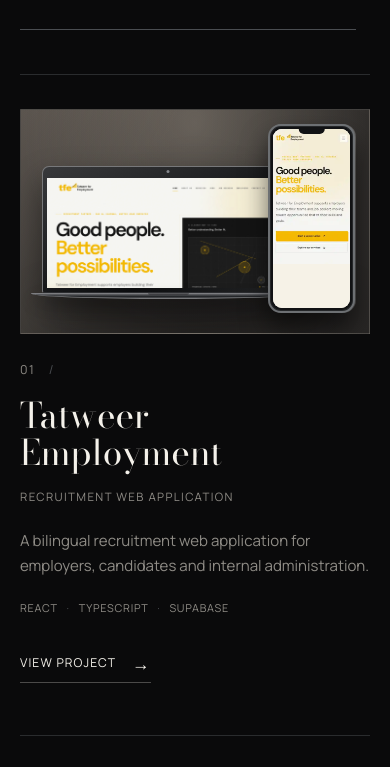
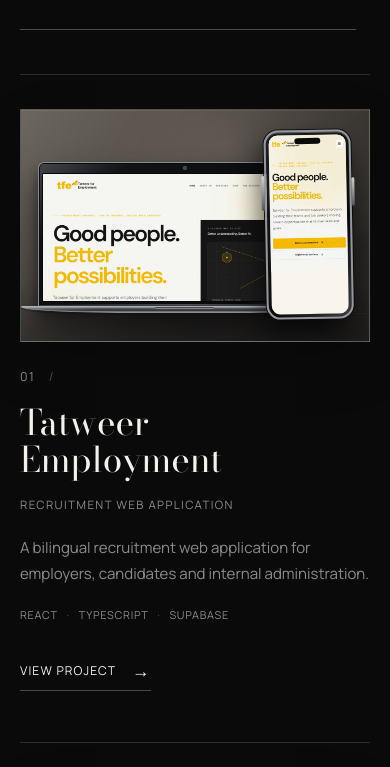
Before and after one commit to amerqussad2-ai/amer-kussad-portfolio, a Next.js app: page / in a window 390 px wide. Shown: the part 1133-1900 px from the top of the page. Built offline with nearby package versions, Linux system fonts and the light colour scheme.

Commit message:
Polish premium hardware mockups with realistic aluminum laptop and glass phone frames

```diff
--- a/src/components/Work.module.css
+++ b/src/components/Work.module.css
@@ -325,8 +325,8 @@
   }
 }
 
-/* Genuine project screenshots inside responsive laptop / phone hardware.
-   The editorial alternating rows above remain unchanged. */
+/* Premium device presentation — true responsive hardware framing.
+   The genuine desktop/mobile screenshots are untouched. */
 .projectTitleLink {
   color: inherit;
   text-decoration: none;
@@ -348,42 +348,102 @@
 
 .deviceStage {
   position: relative;
+  isolation: isolate;
   width: 100%;
-  padding: 0 8% 5.5% 0;
+  aspect-ratio: 1.78 / 1;
+  overflow: hidden;
+  border: 1px solid rgba(216, 207, 196, 0.2);
+  background:
+    radial-gradient(ellipse 73% 69% at 58% 15%, rgba(226, 207, 185, 0.24), transparent 85%),
+    linear-gradient(125deg, #55504a 0%, #3a3734 49%, #292725 100%);
+  box-shadow:
+    inset 0 1px rgba(245, 233, 219, 0.08),
+    0 22px 50px rgba(0, 0, 0, 0.16);
 }
 
+.deviceStage::before {
+  content: "";
+  position: absolute;
+  inset: 0;
+  z-index: -1;
+  pointer-events: none;
+  background:
+    linear-gradient(117deg, rgba(255, 248, 237, 0.13) 0%, transparent 26%, rgba(0, 0, 0, 0.10) 75%),
+    radial-gradient(ellipse 67% 23% at 48% 90%, rgba(5, 5, 7, 0.45), transparent 100%);
+}
+
+.deviceStage::after {
+  content: "";
+  position: absolute;
+  z-index: -1;
+  left: -5%;
+  right: -5%;
+  bottom: 0;
+  height: 12%;
+  pointer-events: none;
+  background: linear-gradient(180deg, rgba(104, 95, 84, 0.02), rgba(14, 13, 13, 0.18));
+  border-top: 1px solid rgba(224, 206, 182, 0.05);
+}
+
+/* Laptop: raised display, camera, metallic chin and tapering machined base. */
 .laptopFrame {
-  position: relative;
-  width: 98%;
+  position: absolute;
+  z-index: 2;
+  left: 7.3%;
+  bottom: 9%;
+  width: 78%;
+  margin: 0;
   transform: translateY(0);
-  transition: transform 420ms cubic-bezier(0.2, 0.75, 0.25, 1);
+  transform-origin: bottom center;
+  filter: drop-shadow(0 19px 14px rgba(0, 0, 0, 0.35));
+  transition: transform 430ms cubic-bezier(0.22, 0.75, 0.3, 1), filter 430ms ease;
 }
 
 .laptopLid {
   position: relative;
-  padding: clamp(5px, 0.65vw, 9px);
-  padding-top: clamp(11px, 1vw, 15px);
-  border: 1px solid #64676c;
-  border-radius: clamp(6px, 0.95vw, 13px) clamp(6px, 0.95vw, 13px) 3px 3px;
-  background: linear-gradient(150deg, #292a2d, #0c0d0e 75%);
-  box-shadow: 0 16px 35px rgba(0, 0, 0, 0.37);
+  padding: clamp(4px, 0.46vw, 8px);
+  padding-top: clamp(12px, 1.03vw, 17px);
+  border: 1px solid #888b90;
+  border-bottom: 2px solid #383b40;
+  border-radius: clamp(6px, 0.9vw, 13px) clamp(6px, 0.9vw, 13px) 2px 2px;
+  background: linear-gradient(140deg, #44464a 0%, #111214 20%, #08090b 81%, #4e5055 100%);
+  box-shadow:
+    inset 0 0 0 1px #0a0b0d,
+    inset 0 1px rgba(248, 249, 255, 0.25),
+    0 7px 12px rgba(0, 0, 0, 0.38);
+}
+
+.laptopLid::after {
+  content: "";
+  position: absolute;
+  pointer-events: none;
+  inset: auto 3px 0;
+  height: 1px;
+  background: linear-gradient(90deg, transparent, #93969b 50%, transparent);
+  opacity: 0.5;
 }
 
 .laptopCamera {
   position: absolute;
-  top: 4px;
+  z-index: 2;
+  top: clamp(4px, 0.44vw, 7px);
   left: 50%;
-  width: 3px;
-  height: 3px;
+  width: clamp(2px, 0.25vw, 4px);
+  height: clamp(2px, 0.25vw, 4px);
   border-radius: 50%;
-  background: #74777d;
+  background: #263d56;
+  box-shadow: 0 0 0 1px #56595d;
   transform: translateX(-50%);
 }
 
 .showcaseImage {
+  position: relative;
+  width: 100%;
+  overflow: hidden;
   border: 0;
-  background: #eeede8;
-  box-shadow: none;
+  border-radius: 1px;
+  background: #f5f2ec;
+  box-shadow: 0 0 0 1px #070809;
   transform: none;
 }
 
@@ -391,43 +451,98 @@
   display: none;
 }
 
+.showcaseImageEl {
+  object-fit: contain;
+  object-position: center;
+}
+
+.showcaseTatweer .showcaseImageEl {
+  object-fit: cover;
+  object-position: top center;
+}
+
 .laptopBase {
   position: relative;
-  height: clamp(6px, 0.95vw, 12px);
-  margin: 0 -4.2%;
-  border: 1px solid #55575b;
-  border-top: 0;
-  border-radius: 0 0 55% 55% / 0 0 100% 100%;
-  background: linear-gradient(180deg, #76787d 0%, #3a3c40 28%, #18191c 75%, #55565a 100%);
-  box-shadow: 0 7px 16px rgba(0, 0, 0, 0.30);
+  width: 112%;
+  height: clamp(7px, 0.98vw, 14px);
+  margin: -1px 0 0 -6%;
+  border: 1px solid #8a8c90;
+  border-top: 1px solid #aaaeb3;
+  border-radius: 1px 1px 42% 42% / 1px 1px 100% 100%;
+  background: linear-gradient(180deg,
+    #b5b7ba 0%,
+    #777b81 14%,
+    #494c52 34%,
+    #2e3036 67%,
+    #8b8d92 100%);
+  box-shadow: 0 2px 0 rgba(10, 11, 13, 0.28);
+}
+
+.laptopBase::before {
+  content: "";
+  position: absolute;
+  inset: 0;
+  border-radius: inherit;
+  background: linear-gradient(90deg, rgba(255, 255, 255, 0.22), transparent 23%, transparent 80%, rgba(0, 0, 0, 0.18));
+  pointer-events: none;
 }
 
 .laptopBase::after {
   content: "";
   position: absolute;
-  width: 15%;
-  height: 38%;
   top: 0;
-  left: 42.5%;
+  left: 41%;
+  width: 18%;
+  height: 46%;
+  background: linear-gradient(180deg, #37393d, #74777d);
   border-radius: 0 0 12px 12px;
-  background: rgba(15, 16, 18, 0.35);
+  box-shadow: inset 0 -1px rgba(255, 255, 255, 0.2);
 }
 
+/* Phone: glass-to-metal edge, realistic island and side controls. */
 .phoneFrame {
   position: absolute;
-  z-index: 3;
-  right: 0;
-  bottom: -1%;
-  width: 23%;
-  aspect-ratio: 9 / 19.5;
-  padding: clamp(3px, 0.48vw, 7px);
-  overflow: hidden;
-  border: 2px solid #73757b;
-  border-radius: clamp(13px, 2.25vw, 27px);
-  background: #17181a;
-  box-shadow: 0 13px 28px rgba(0, 0, 0, 0.47), inset 0 0 0 1px #17181a;
-  transform: rotate(-1deg);
-  transition: transform 420ms cubic-bezier(0.2, 0.75, 0.25, 1);
+  z-index: 4;
+  right: 8.1%;
+  bottom: 8.5%;
+  width: 19.7%;
+  aspect-ratio: 9 / 19.55;
+  padding: clamp(3px, 0.47vw, 7px);
+  overflow: visible;
+  border: clamp(2px, 0.3vw, 4px) solid #96989d;
+  border-radius: clamp(14px, 1.88vw, 29px);
+  background: linear-gradient(130deg, #1c1e21, #08090b 68%, #3b3d40);
+  box-shadow:
+    0 1px 0 rgba(255, 255, 255, 0.28) inset,
+    0 0 0 1px rgba(8, 8, 10, 0.9),
+    0 17px 30px rgba(0, 0, 0, 0.52),
+    -8px 7px 20px rgba(0, 0, 0, 0.22);
+  transform: translateY(0) rotate(-1.1deg);
+  transform-origin: center bottom;
+  transition: transform 430ms cubic-bezier(0.22, 0.75, 0.3, 1), box-shadow 430ms ease;
+}
+
+.phoneFrame::before,
+.phoneFrame::after {
+  content: "";
+  position: absolute;
+  z-index: -1;
+  width: 3px;
+  background: linear-gradient(180deg, #d0d0d1, #56585a);
+  box-shadow: 0 1px rgba(255, 255, 255, 0.12);
+  border-radius: 2px;
+}
+
+.phoneFrame::before {
+  right: -5px;
+  top: 25%;
+  height: 15%;
+}
+
+.phoneFrame::after {
+  left: -5px;
+  top: 23%;
+  height: 19%;
 }
 
 .phoneScreen {
@@ -435,69 +550,96 @@
   width: 100%;
   height: 100%;
   overflow: hidden;
-  border-radius: clamp(9px, 1.65vw, 21px);
-  background: #efede5;
+  border-radius: clamp(9px, 1.4vw, 23px);
+  background: #f9f5ec;
+  box-shadow: inset 0 0 0 1px rgba(14, 14, 17, 0.75);
 }
 
 .phoneNotch {
   position: absolute;
-  z-index: 4;
-  top: clamp(3px, 0.45vw, 7px);
+  z-index: 5;
+  top: clamp(6px, 0.7vw, 11px);
   left: 50%;
   width: 32%;
-  height: clamp(5px, 0.8vw, 11px);
-  border-radius: 0 0 9px 9px;
-  background: #151517;
+  height: clamp(6px, 0.85vw, 12px);
+  border-radius: 999px;
+  background: #090a0b;
+  box-shadow: 0 1px 1px rgba(255, 255, 255, 0.14);
   transform: translateX(-50%);
+  pointer-events: none;
 }
 
 .phoneImage {
-  object-fit: cover;
-  object-position: top center;
+  object-fit: contain;
+  object-position: center top;
+  background: #f9f5ec;
 }
 
-/* Tatweer has a genuine desktop capture, shown as a narrow crop in the phone;
-   Casa Luce uses its genuine dedicated mobile screenshot. */
 .showcaseTatweer .phoneImage {
-  object-position: left top;
+  object-position: center top;
 }
 
 .showcase:hover .showcaseImage,
 .showcase:focus-within .showcaseImage {
   border-color: transparent;
   transform: none;
-  box-shadow: none;
+  box-shadow: 0 0 0 1px #070809;
 }
 
+@media (hover: hover) and (prefers-reduced-motion: no-preference) {
   .showcase:hover .laptopFrame,
   .showcase:focus-within .laptopFrame {
     transform: translateY(-4px);
+    filter: drop-shadow(0 23px 17px rgba(0, 0, 0, 0.40));
   }
 
   .showcase:hover .phoneFrame,
   .showcase:focus-within .phoneFrame {
-  transform: translateY(-5px) rotate(-1deg);
+    transform: translateY(-7px) rotate(-1.1deg);
+  }
 }
 
 @media (max-width: 899px) {
   .deviceStage {
-    padding-right: 10%;
-    padding-bottom: 6%;
+    aspect-ratio: 1.7 / 1;
   }
 
   .laptopFrame {
-    width: 100%;
+    left: 6%;
+    bottom: 11%;
+    width: 81%;
   }
 
   .phoneFrame {
-    width: 24%;
+    right: 6%;
+    bottom: 10%;
+    width: 22%;
+  }
 }
 
-  .showcase:hover .laptopFrame,
-  .showcase:focus-within .laptopFrame,
-  .showcase:hover .phoneFrame,
-  .showcase:focus-within .phoneFrame {
-    transform: none;
+@media (max-width: 430px) {
+  .deviceStage {
+    aspect-ratio: 1.5 / 1;
+  }
+
+  .laptopFrame {
+    width: 84%;
+    left: 5%;
+    bottom: 12%;
+  }
+
+  .phoneFrame {
+    right: 4.3%;
+    bottom: 9.5%;
+    width: 25%;
+  }
+
+  .laptopLid {
+    padding-top: 11px;
+  }
+
+  .laptopCamera {
+    top: 4px;
   }
 }
 
@@ -507,170 +649,3 @@
     transition: none;
   }
 }
-
-/* Device presentation refinement — matches the warm studio mockup reference.
-   Screenshot sources are real captures (Tatweer mobile is independently cropped). */
-.deviceStage {
-  display: flex;
-  align-items: flex-end;
-  justify-content: flex-start;
-  position: relative;
-  isolation: isolate;
-  width: 100%;
-  min-height: 0;
-  aspect-ratio: 1.95 / 1;
-  padding: 7.5% 5.5% 6.5% 6%;
-  overflow: hidden;
-  border: 1px solid rgba(244, 241, 234, 0.12);
-  background:
-    radial-gradient(ellipse at 50% 6%, rgba(232, 218, 200, 0.25), transparent 70%),
-    linear-gradient(135deg, #4d4742 0%, #35322f 45%, #292726 100%);
-}
-
-.deviceStage::before {
-  content: "";
-  position: absolute;
-  inset: 0;
-  z-index: -1;
-  opacity: 0.55;
-  pointer-events: none;
-  background:
-    linear-gradient(115deg, rgba(235, 225, 210, 0.17) 0%, transparent 37%),
-    radial-gradient(ellipse at 50% 112%, rgba(11, 10, 10, 0.54), transparent 64%);
-}
-
-.deviceStage::after {
-  content: "";
-  position: absolute;
-  z-index: -1;
-  bottom: 3.5%;
-  left: 5%;
-  width: 90%;
-  height: 14%;
-  border-radius: 50%;
-  background: rgba(9, 9, 10, 0.33);
-  filter: blur(20px);
-  pointer-events: none;
-}
-
-.laptopFrame {
-  z-index: 1;
-  width: 78%;
-  margin: 0 0 2% 1.6%;
-  transform: none;
-}
-
-.laptopLid {
-  padding: clamp(4px, 0.53vw, 8px);
-  padding-top: clamp(11px, 0.92vw, 15px);
-  border: 1px solid #77787a;
-  border-bottom-color: #2d2e31;
-  border-radius: clamp(7px, 0.9vw, 12px) clamp(7px, 0.9vw, 12px) 2px 2px;
-  background: linear-gradient(155deg, #38393b, #0d0e10 68%, #262728);
-  box-shadow: 0 14px 31px rgba(0, 0, 0, 0.40);
-}
-
-.laptopCamera {
-  top: clamp(3px, 0.4vw, 6px);
-  background: #85888d;
-}
-
-.laptopBase {
-  height: clamp(6px, 0.9vw, 11px);
-  margin: 0 -4%;
-  border-color: #77787a;
-  background: linear-gradient(180deg, #949598 0%, #626367 21%, #222427 72%, #55565a 100%);
-}
-
-.showcaseImage {
-  background: #f5f3ec;
-}
-
-.phoneFrame {
-  z-index: 4;
-  right: 6.3%;
-  bottom: 7.3%;
-  width: 21%;
-  aspect-ratio: 9 / 19.6;
-  border: 2px solid #6d7073;
-  border-radius: clamp(13px, 1.95vw, 28px);
-  padding: clamp(3px, 0.46vw, 6px);
-  background: #111214;
-  box-shadow:
-    0 15px 27px rgba(0, 0, 0, 0.57),
-    inset 0 0 0 1px #252729,
-    1px 0 0 rgba(232, 233, 234, 0.26);
-  transform: rotate(0deg);
-}
-
-.phoneScreen {
-  background: #f6f2e7;
-  border-radius: clamp(9px, 1.5vw, 22px);
-}
-
-.phoneNotch {
-  background: #111214;
-  width: 32%;
-}
-
-.phoneImage {
-  object-fit: contain;
-  object-position: center top;
-  background: #f6f2e7;
-}
-
-.showcaseTatweer .phoneImage {
-  object-position: center top;
-}
-
-.showcase:hover .phoneFrame,
-.showcase:focus-within .phoneFrame {
-  transform: translateY(-5px);
-}
-
-@media (max-width: 899px) {
-  .deviceStage {
-    aspect-ratio: 1.83 / 1;
-    padding: 7% 5% 6% 5%;
-  }
-
-  .laptopFrame {
-    width: 79%;
-    margin-left: 1%;
-  }
-
-  .phoneFrame {
-    right: 5%;
-    bottom: 7%;
-    width: 22.5%;
-  }
-
-  .showcase:hover .phoneFrame,
-  .showcase:focus-within .phoneFrame {
-    transform: none;
-  }
-}
-
-@media (max-width: 430px) {
-  .deviceStage {
-    aspect-ratio: 1.55 / 1;
-    padding-bottom: 8%;
-  }
-
-  .phoneFrame {
-    width: 25%;
-    right: 4%;
-    bottom: 9%;
-  }
-
-  .laptopFrame {
-    width: 81%;
-  }
-}
-
-@media (prefers-reduced-motion: reduce) {
-  .showcase:hover .phoneFrame,
-  .showcase:focus-within .phoneFrame {
-    transform: none;
-  }
-}
```
Lines whose indentation alone changed are shown as unchanged.
